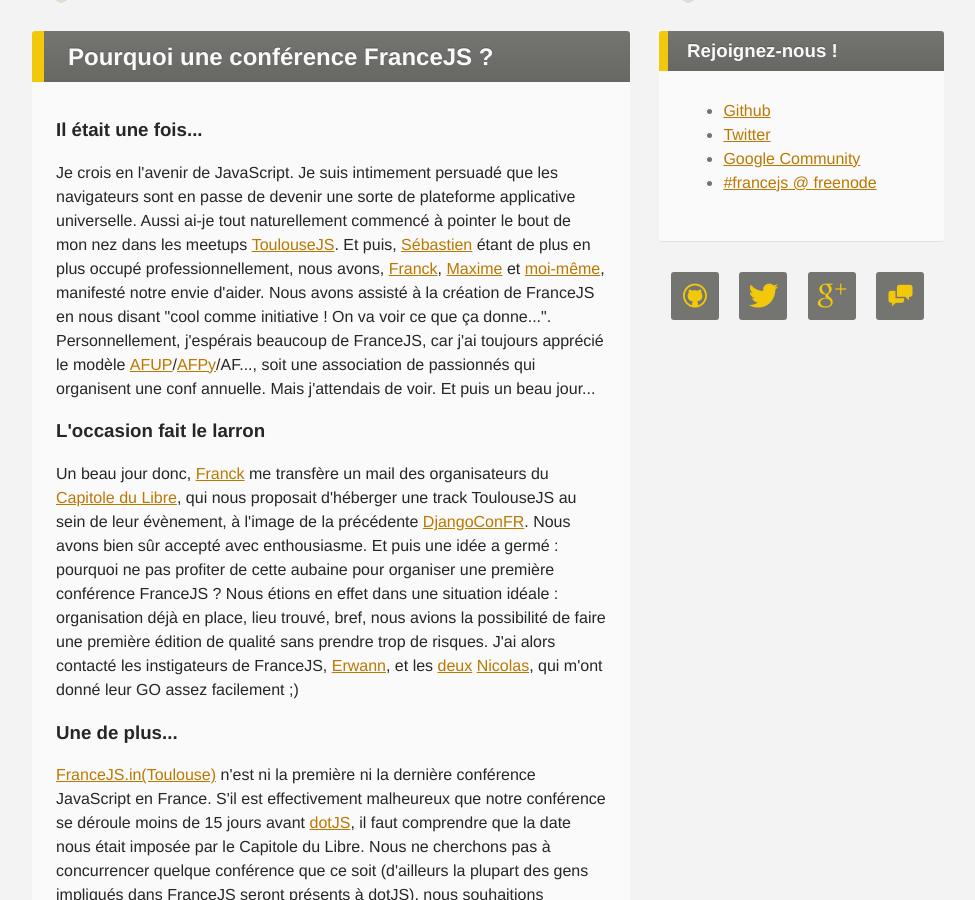
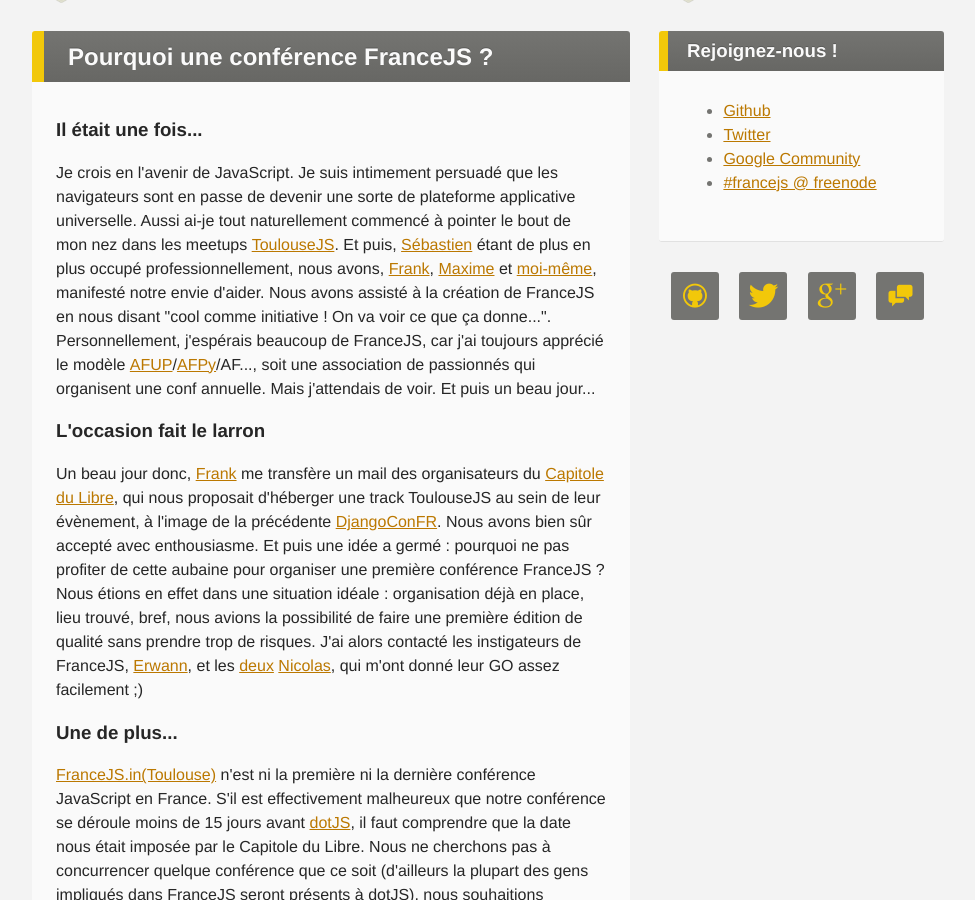
Before and after one commit to francejs/francejs.github.com, a Jekyll site: the page built from why.html, in a window 1280 px wide and 900 px high, scrolled down 411 px. Shown: the whole window, without its empty margins (160-1135 px from the left). Built offline with Jekyll 4.4.1, drawn with Linux system fonts in a browser that asks for light colours.

Commit message:
Typo sur mon prénom ;)

```diff
--- a/why.html
+++ b/why.html
@@ -8,10 +8,10 @@
       <h2>Pourquoi une conférence FranceJS ?</h2>
     </div>
     <h3>Il était une fois...</h3>
-    <p>Je crois en l'avenir de JavaScript. Je suis intimement persuadé que les navigateurs sont en passe de devenir une sorte de plateforme applicative universelle. Aussi ai-je tout naturellement commencé à pointer le bout de mon nez dans les meetups <a href="http://www.toulousejs.org/">ToulouseJS</a>. Et puis, <a href="https://twitter.com/Atinux">Sébastien</a> étant de plus en plus occupé professionnellement, nous avons, <a href="https://twitter.com/DirtyF">Franck</a>, <a href="https://twitter.com/MoOx">Maxime</a> et <a href="https://twitter.com/goldoraf">moi-même</a>, manifesté notre envie d'aider. Nous avons assisté à la création de FranceJS en nous disant "cool comme initiative ! On va voir ce que ça donne...". Personnellement, j'espérais beaucoup de FranceJS, car j'ai toujours apprécié le modèle <a href="http://www.afup.org/">AFUP</a>/<a href="http://www.afpy.org/">AFPy</a>/AF..., soit une association de passionnés qui organisent une conf annuelle. Mais j'attendais de voir. Et puis un beau jour...</p>
+    <p>Je crois en l'avenir de JavaScript. Je suis intimement persuadé que les navigateurs sont en passe de devenir une sorte de plateforme applicative universelle. Aussi ai-je tout naturellement commencé à pointer le bout de mon nez dans les meetups <a href="http://www.toulousejs.org/">ToulouseJS</a>. Et puis, <a href="https://twitter.com/Atinux">Sébastien</a> étant de plus en plus occupé professionnellement, nous avons, <a href="https://twitter.com/DirtyF">Frank</a>, <a href="https://twitter.com/MoOx">Maxime</a> et <a href="https://twitter.com/goldoraf">moi-même</a>, manifesté notre envie d'aider. Nous avons assisté à la création de FranceJS en nous disant "cool comme initiative ! On va voir ce que ça donne...". Personnellement, j'espérais beaucoup de FranceJS, car j'ai toujours apprécié le modèle <a href="http://www.afup.org/">AFUP</a>/<a href="http://www.afpy.org/">AFPy</a>/AF..., soit une association de passionnés qui organisent une conf annuelle. Mais j'attendais de voir. Et puis un beau jour...</p>
 
     <h3>L'occasion fait le larron</h3>
-    <p>Un beau jour donc, <a href="https://twitter.com/DirtyF">Franck</a> me transfère un mail des organisateurs du <a href="http://2013.capitoledulibre.org/">Capitole du Libre</a>, qui nous proposait d'héberger une track ToulouseJS au sein de leur évènement, à l'image de la précédente <a href="http://rencontres.django-fr.org/2012/tolosa/index.html">DjangoConFR</a>. Nous avons bien sûr accepté avec enthousiasme. Et puis une idée a germé : pourquoi ne pas profiter de cette aubaine pour organiser une première conférence FranceJS ? Nous étions en effet dans une situation idéale : organisation déjà en place, lieu trouvé, bref, nous avions la possibilité de faire une première édition de qualité sans prendre trop de risques. J'ai alors contacté les instigateurs de FranceJS, <a href="https://twitter.com/_kud">Erwann</a>, et les <a href="https://twitter.com/nfroidure">deux</a> <a href="https://twitter.com/naholyr">Nicolas</a>, qui m'ont donné leur GO assez facilement ;)</p>
+    <p>Un beau jour donc, <a href="https://twitter.com/DirtyF">Frank</a> me transfère un mail des organisateurs du <a href="http://2013.capitoledulibre.org/">Capitole du Libre</a>, qui nous proposait d'héberger une track ToulouseJS au sein de leur évènement, à l'image de la précédente <a href="http://rencontres.django-fr.org/2012/tolosa/index.html">DjangoConFR</a>. Nous avons bien sûr accepté avec enthousiasme. Et puis une idée a germé : pourquoi ne pas profiter de cette aubaine pour organiser une première conférence FranceJS ? Nous étions en effet dans une situation idéale : organisation déjà en place, lieu trouvé, bref, nous avions la possibilité de faire une première édition de qualité sans prendre trop de risques. J'ai alors contacté les instigateurs de FranceJS, <a href="https://twitter.com/_kud">Erwann</a>, et les <a href="https://twitter.com/nfroidure">deux</a> <a href="https://twitter.com/naholyr">Nicolas</a>, qui m'ont donné leur GO assez facilement ;)</p>
 
     <h3>Une de plus...</h3>
     <p><a href="conf2013.html">FranceJS.in(Toulouse)</a> n'est ni la première ni la dernière conférence JavaScript en France. S'il est effectivement malheureux que notre conférence se déroule moins de 15 jours avant <a href="http://www.dotjs.eu/">dotJS</a>, il faut comprendre que la date nous était imposée par le Capitole du Libre. Nous ne cherchons pas à concurrencer quelque conférence que ce soit (d'ailleurs la plupart des gens impliqués dans FranceJS seront présents à dotJS), nous souhaitions simplement proposer un autre format : une conf "roots", des ateliers, et des orateurs français. FranceJS ne cherche pas non plus à cannibaliser les groupes locaux, mais juste proposer une grosse conf annuelle, et aider financièrement, à terme, l'organisation des meetups locaux, s'ils le souhaitent.</p>
```
